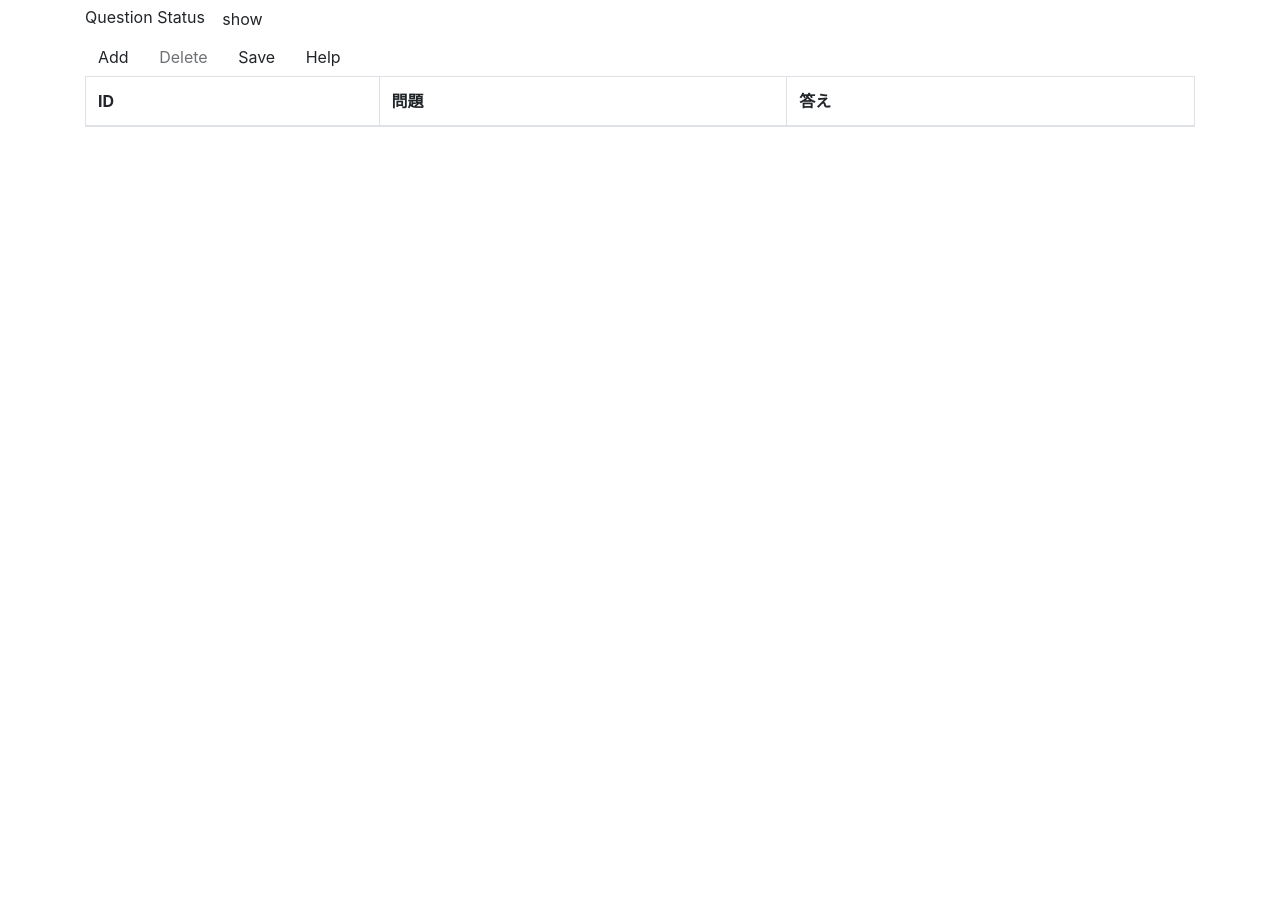
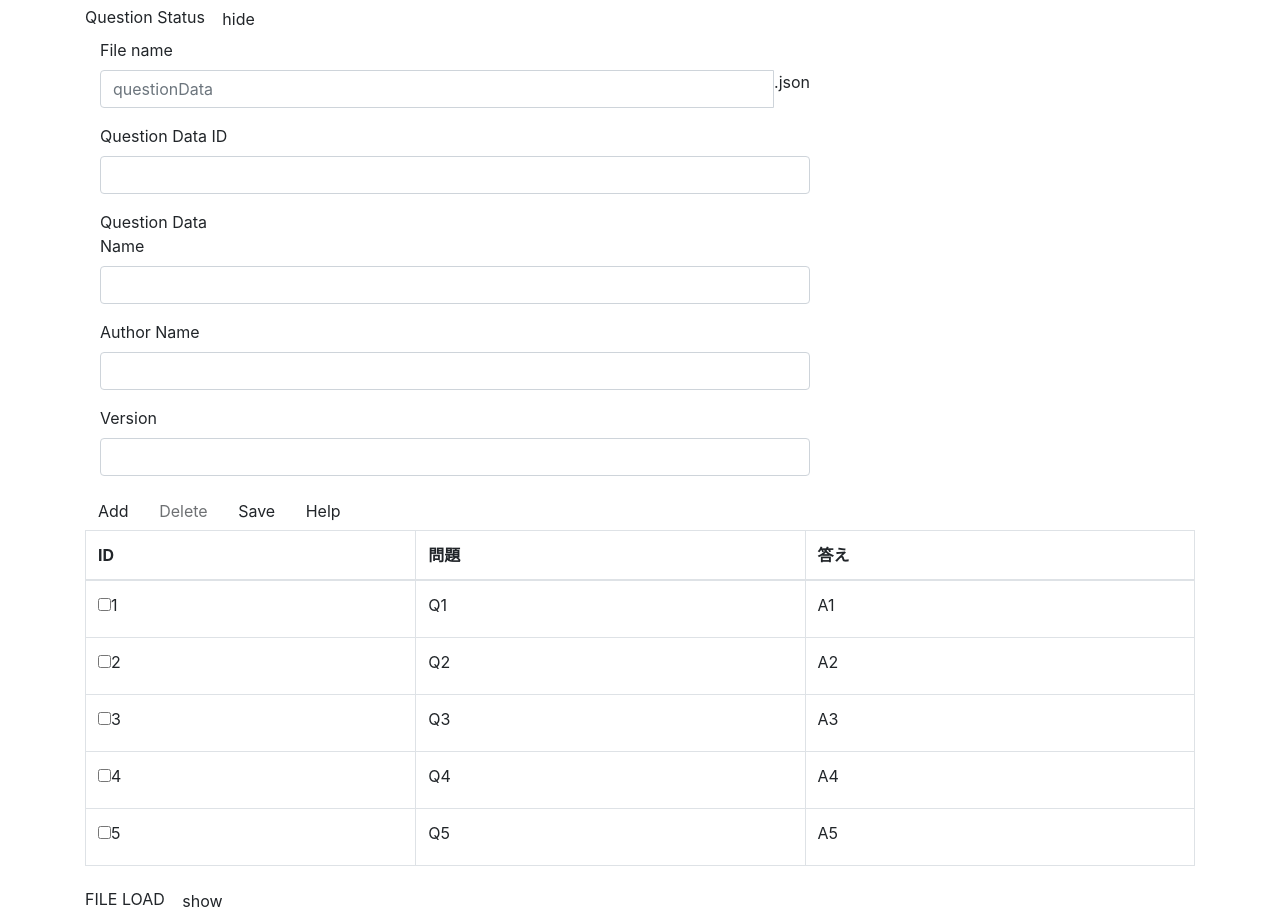
Before and after one commit to virusbb001/WordMemorization, a plain HTML site: page QuestionMaker/design/index.html in a window 1280 px wide. Before the commit the page ends 800 px from the top, so only its background shows below. Drawn offline with nearby package versions, Linux system fonts and the light colour scheme; files that its build step writes are made by us from their sources.

Commit message:
ID欄にcheckboxを追加

```diff
--- a/QuestionMaker/design/index.html
+++ b/QuestionMaker/design/index.html
@@ -15,7 +15,7 @@
   <script type="text/javascript" src="/lib/bootstrap/js/bootstrap.min.js">
   </script>
 
-  <script type="text/javascript" src="./javascript/main.js"></script>
+  <script type="text/javascript" src="../javascript/main.js"></script>
  </head>
  <body>
   <!-- ヘルプ -->
@@ -28,7 +28,7 @@
      </div>
      <div class="modal-body">
       <article>
-       簡単に利用方法を説明させていただきます<br>
+       簡単に利用方法を説明させていただきます<br />
        <section>
         <h4>Question Status</h4>
         <p>
@@ -123,17 +123,39 @@
       </tr>
      </thead>
      <tbody>
+      <tr>
+       <td><label><input type="checkbox" />1</label></td>
+       <td>Q1</td>
+       <td>A1</td>
+      </tr>
+      <tr>
+       <td><label><input type="checkbox" />2</label></td>
+       <td>Q2</td>
+       <td>A2</td>
+      </tr>
+      <tr>
+       <td><label><input type="checkbox" />3</label></td>
+       <td>Q3</td>
+       <td>A3</td>
+      </tr>
+      <tr>
+       <td><label><input type="checkbox" />4</label></td>
+       <td>Q4</td>
+       <td>A4</td>
+      </tr>
+      <tr>
+       <td><label><input type="checkbox" />5</label></td>
+       <td>Q5</td>
+       <td>A5</td>
+      </tr>
      </tbody>
     </table>
    </div>
-
    <!-- ファイル読込 -->
-   <!--
    <div id="FileDropArea">
-    <div class="myhead">FILE LOAD <button class="btn btn-default mystatus" disabled="disabled">show</button></div>
+    <div class="myhead">FILE LOAD <button class="btn btn-default mystatus">show</button></div>
     <div class="mybody" id="FileDropBox">Drop files here</div>
    </div>
-   -->
   </div>
  </body>
 </html>
```
